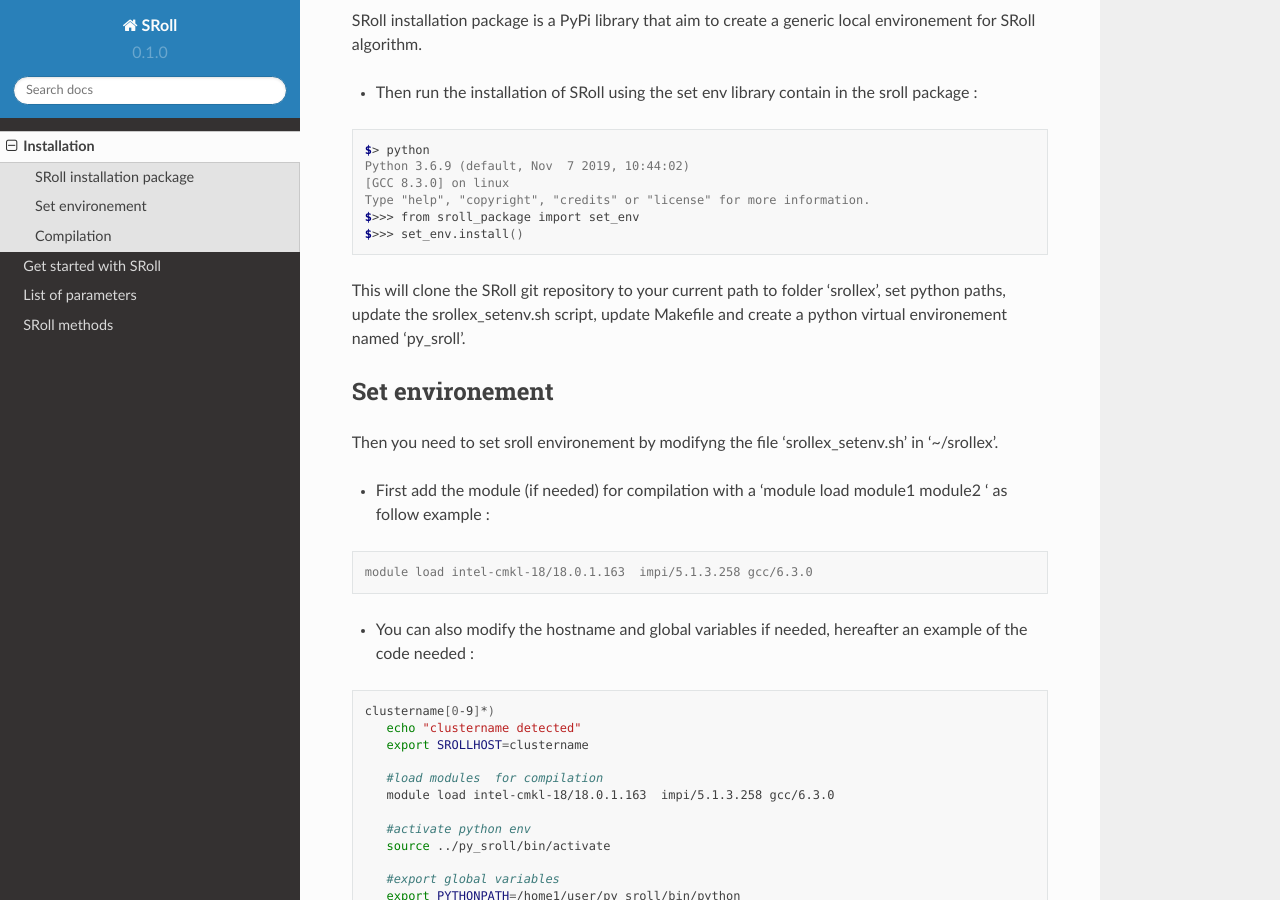
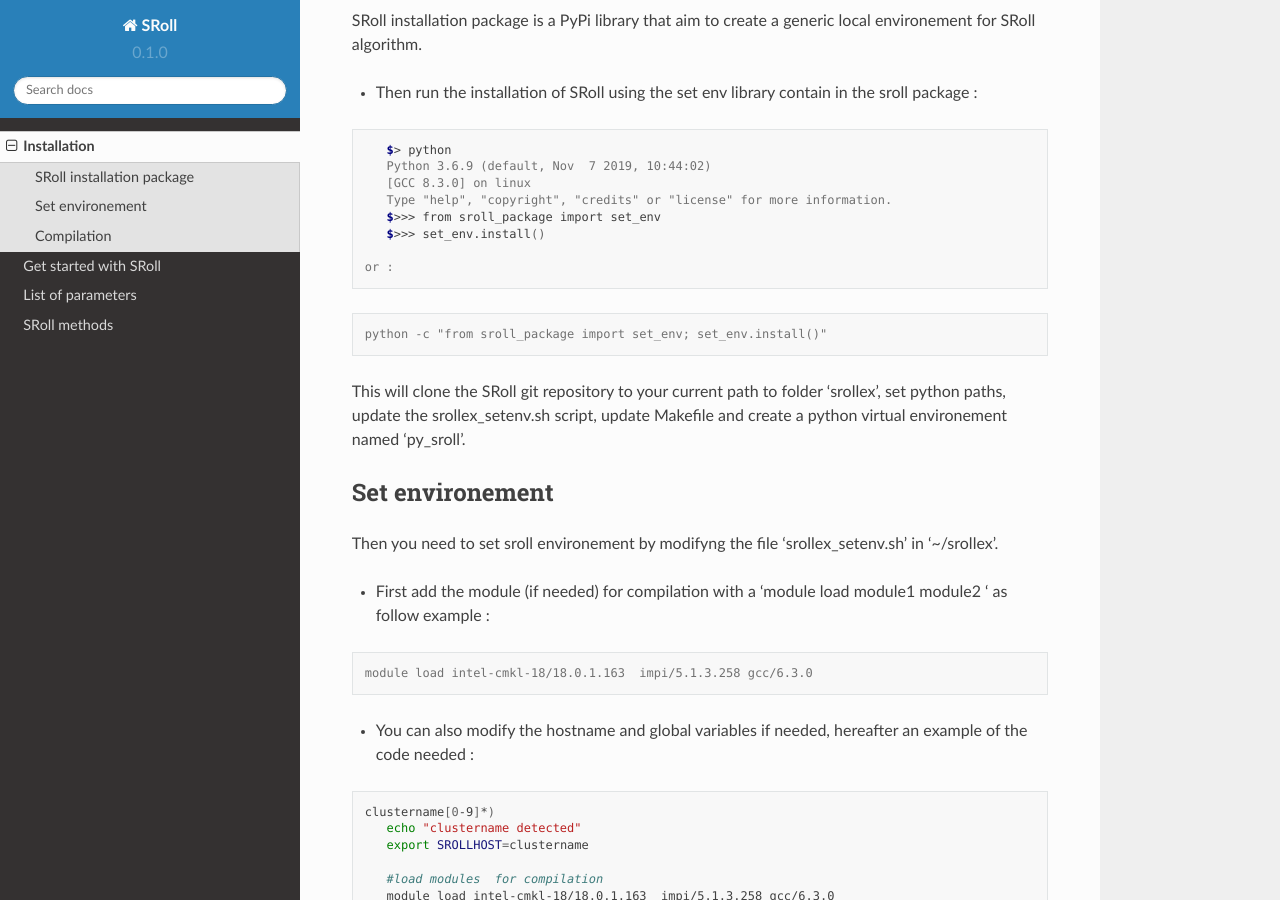
Before and after one commit to jmdelouis/SRoll, a Sphinx documentation site: the page built from readthedocs/docs/source/installation.rst, in a window 1280 px wide and 900 px high, scrolled down 423 px. Built offline with Sphinx 7.4.7 and the Read the Docs theme 2.0.0, drawn with Linux system fonts in a browser that asks for light colours.

Commit message:
Update installation.rst

```diff
--- a/readthedocs/docs/source/installation.rst
+++ b/readthedocs/docs/source/installation.rst
@@ -5,6 +5,7 @@ Installation
    SRoll need to be install with a python version <= 3.6
 
 .. _installation:
+
 
 SRoll installation package
 ------------------------
@@ -28,6 +29,12 @@ environement for SRoll algorithm.
     Type "help", "copyright", "credits" or "license" for more information.
     $>>> from sroll_package import set_env
     $>>> set_env.install()
+
+ or :
+
+.. code-block:: console
+
+    python -c "from sroll_package import set_env; set_env.install()"
 
 
 This will clone the SRoll git repository to your current path to folder 'srollex', set python
```
